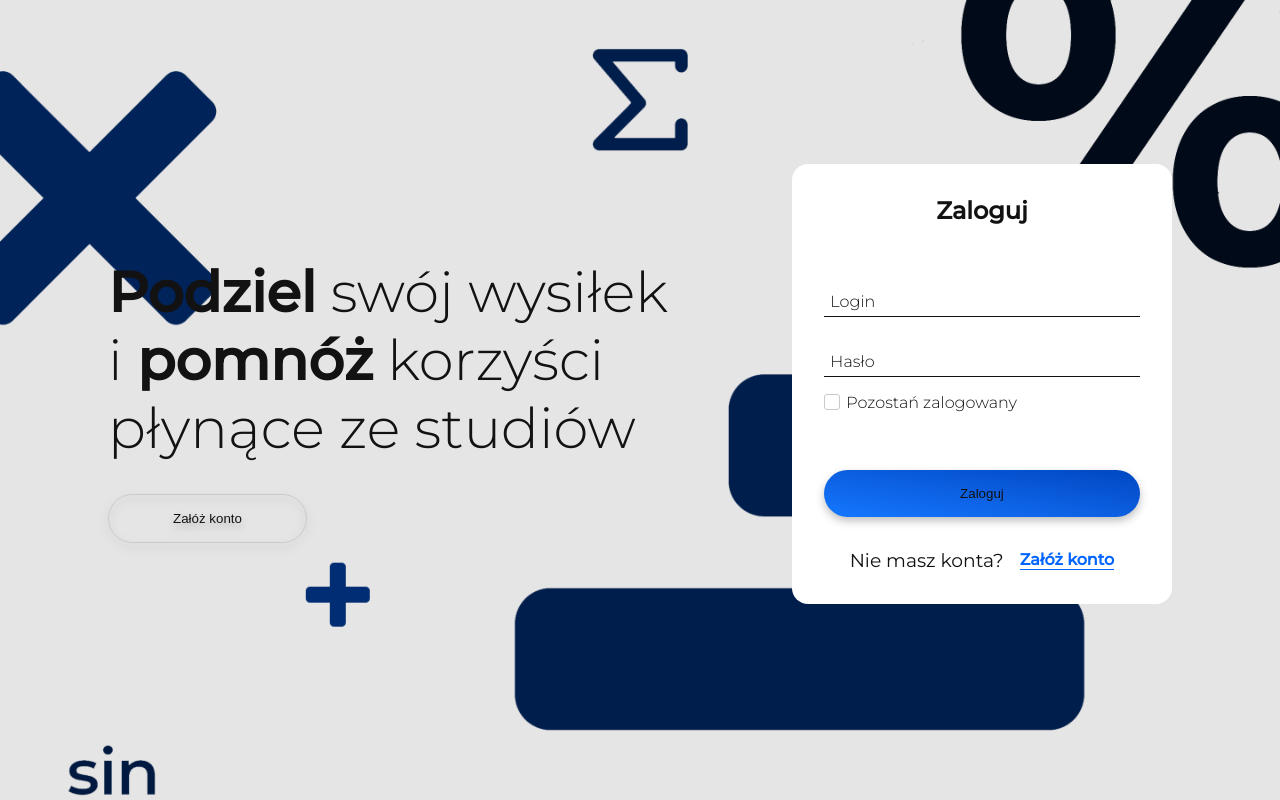
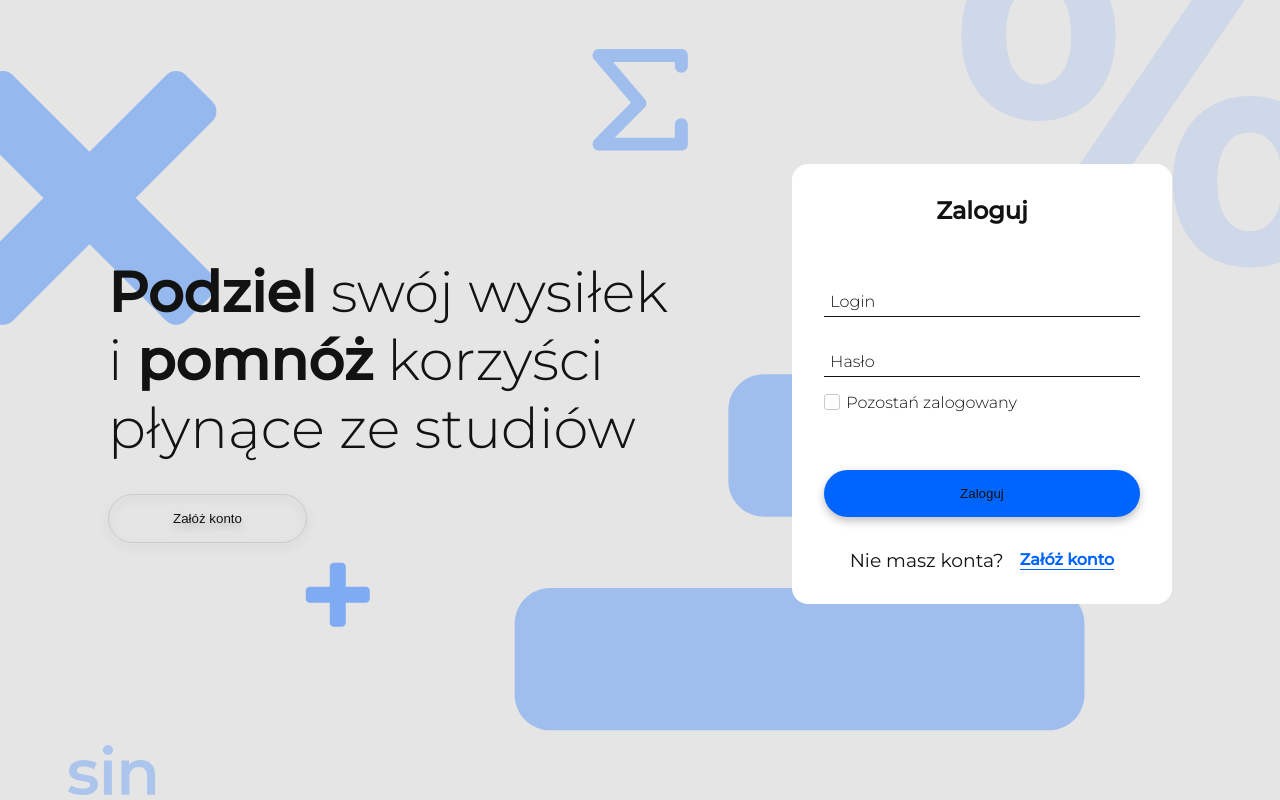
Before and after one commit to Nico2d/atem, a Next.js app: page / in a window 1280 px wide. Built offline with nearby package versions, Linux system fonts and the light colour scheme.

Commit message:
fix: change background on homepage

```diff
--- a/Styles/themeColors.ts
+++ b/Styles/themeColors.ts
@@ -2,8 +2,7 @@ import { Colors } from "styled-components";
 
 export const lightTheme: Colors = {
   primary: "#0065FF",
-  gradient:
-    "linear-gradient(to right top, #1378ff, #106bf0, #0c5fe0, #0653d1, #0047c2)",
+  gradient: "#0065FF",
   background: "#E5E5E5",
   cardColor: "#FFFFFF",
   linesColor: "#C9C9C9",
--- a/pages/index.tsx
+++ b/pages/index.tsx
@@ -39,7 +39,7 @@ const HeroWrapper = styled.main`
 `;
 
 const HeroSection = styled.div`
-  background: url("/signing_bg.png");
+  background: url("/home-bg.svg");
   background-repeat: no-repeat;
   background-size: cover;
   display: flex;
```
Also changed, not shown: public/home-bg.svg (added).
